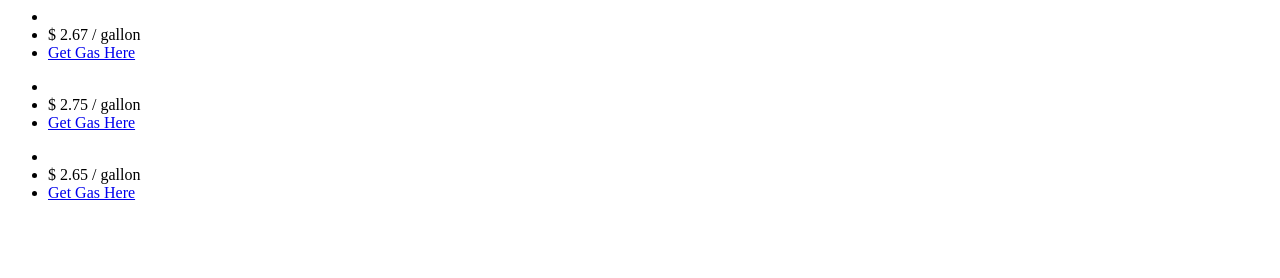
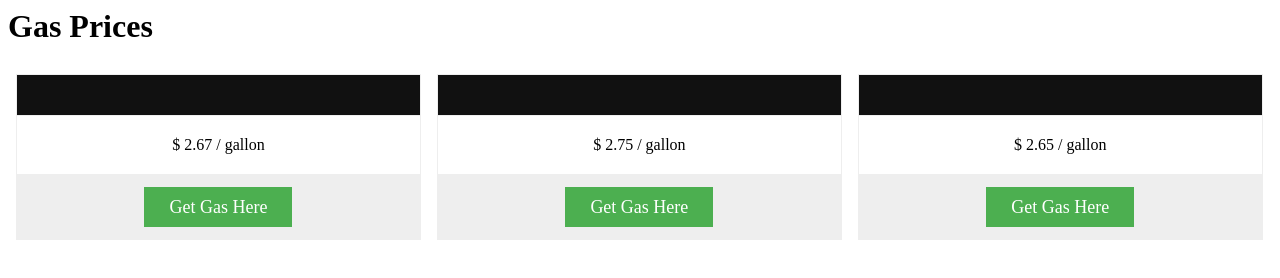
Before and after one commit to ccoombs161/IST113Work, a plain HTML site: page demoOne/GasApp.html in a window 1280 px wide. Drawn offline with Linux system fonts and the light colour scheme.

Commit message:
CSS link, hopefully
tweaked a few things so hopefully the .css file is linked to the .html

```diff
--- a/demoOne/GasApp.html
+++ b/demoOne/GasApp.html
@@ -2,8 +2,10 @@
 <html>
 <head>
         <title>This is a gas app </title>
+        <link rel="stylesheet" type="text/css" href="GasApp.css">
 </head>
 <body>
+    <h1> Gas Prices</h1>
 <div class="columns">
     <ul class="price">
         <li class="header"N MAIN ST CITGO></li>
@@ -26,7 +28,7 @@
     <ul class="price">
         <li class="header"Irving oil></li>
         <li class="gray">$ 2.65 / gallon</li>
-        <li class="grey"><a href="#" class="button">Get Gas
+        <li class="grey"><a href="#GasApp" class="button">Get Gas
         Here</a></li>
     </ul>
 </div>
```
